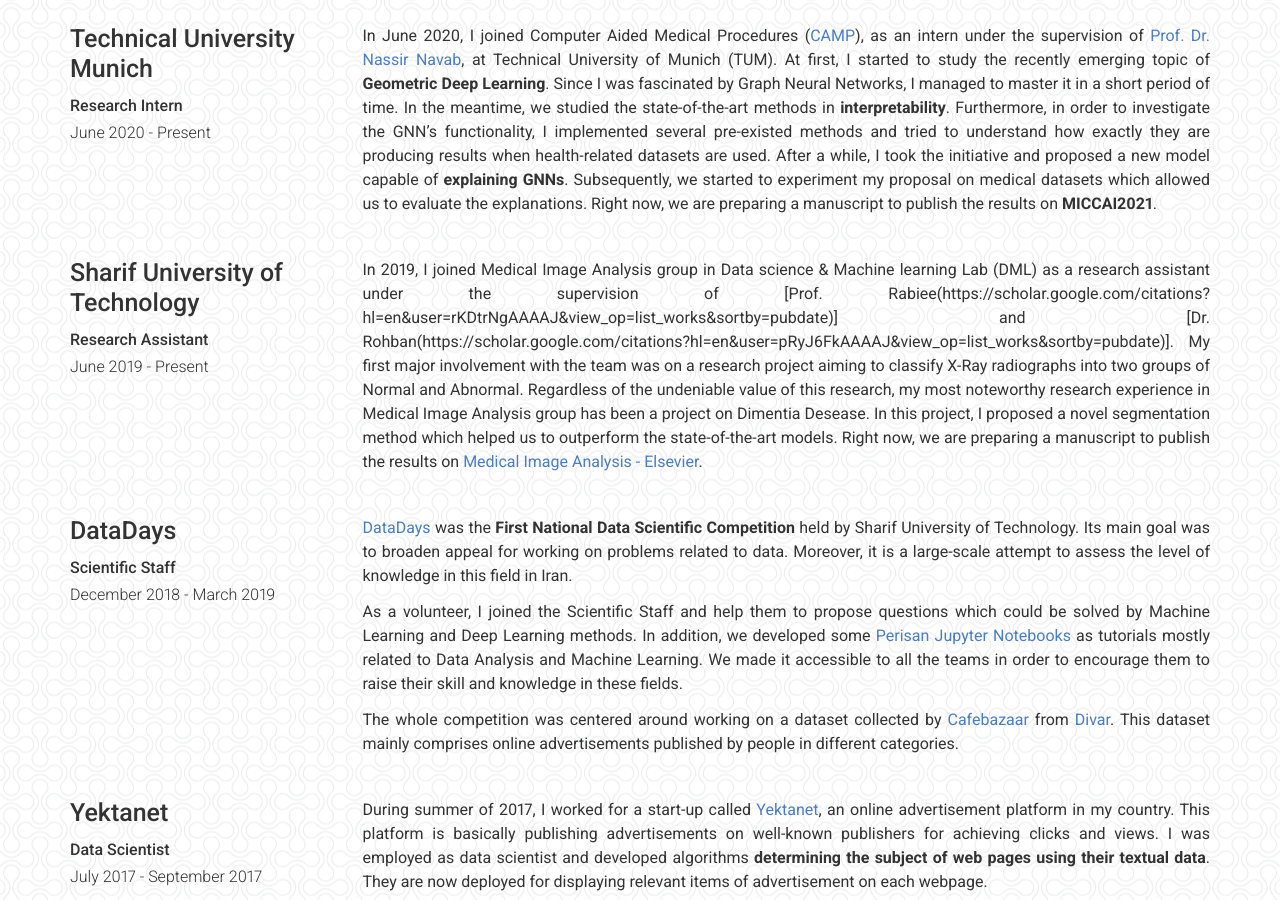
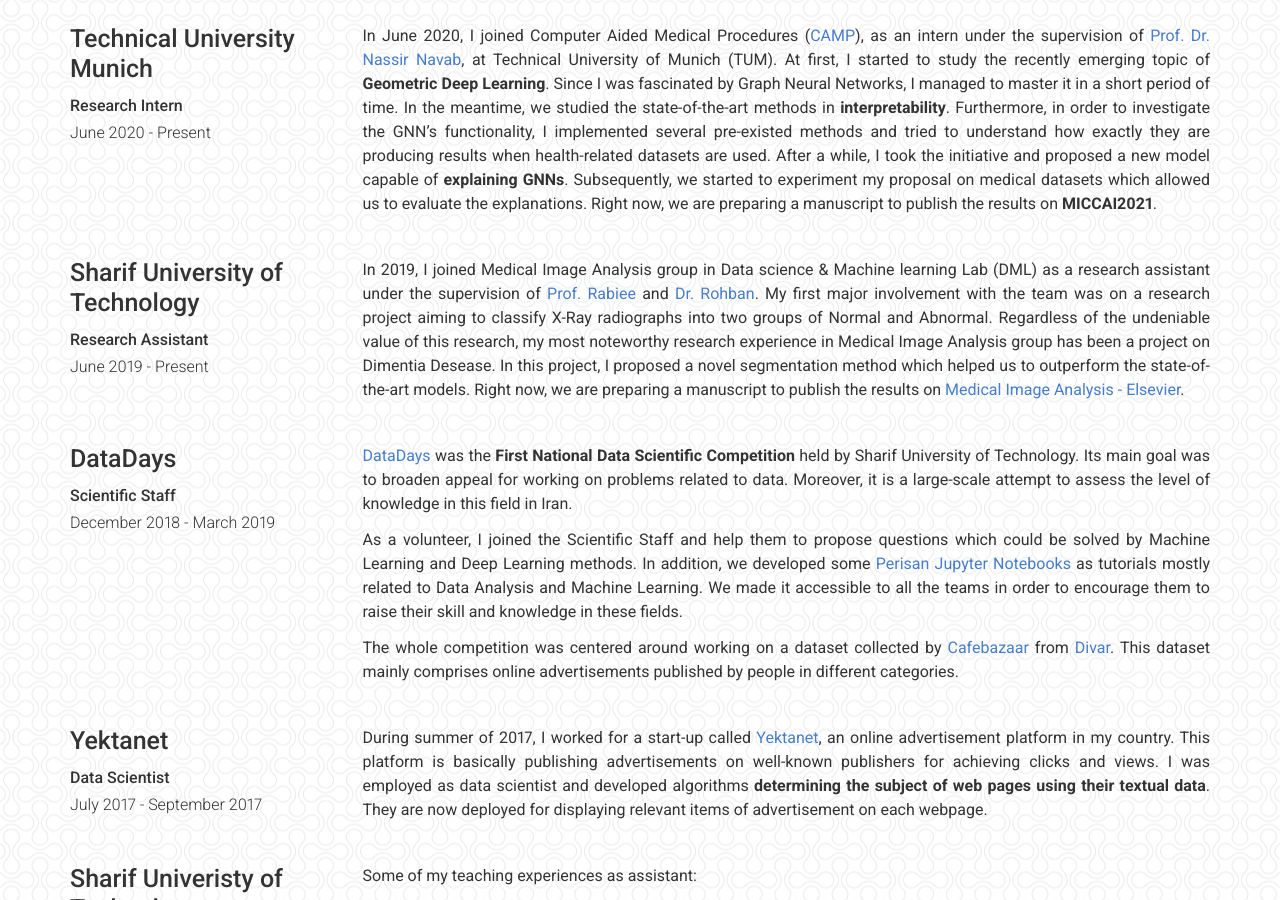
Before and after one commit to sfch1999/sfch1999.github.io, a Jekyll site: the page built from index.md, in a window 1280 px wide and 900 px high, scrolled down 1593 px. Built offline with Jekyll 4.4.1, drawn with Linux system fonts in a browser that asks for light colours; a style sheet for code colours, icons or effects is not loaded.

Commit message:
about me

```diff
--- a/_data/experience.yml
+++ b/_data/experience.yml
@@ -17,8 +17,8 @@
   dates: June 2019 - Present
   description: | # this will include new lines to allow paragraphs
     In 2019, I joined Medical Image Analysis group in Data science & Machine learning Lab (DML) as a research assistant under the supervision of
-    [Prof. Rabiee(https://scholar.google.com/citations?hl=en&user=rKDtrNgAAAAJ&view_op=list_works&sortby=pubdate)] and
-    [Dr. Rohban(https://scholar.google.com/citations?hl=en&user=pRyJ6FkAAAAJ&view_op=list_works&sortby=pubdate)].
+    [Prof. Rabiee](https://scholar.google.com/citations?hl=en&user=rKDtrNgAAAAJ&view_op=list_works&sortby=pubdate) and
+    [Dr. Rohban](https://scholar.google.com/citations?hl=en&user=pRyJ6FkAAAAJ&view_op=list_works&sortby=pubdate).
     My first major involvement with the team was on a research project aiming to classify X-Ray radiographs into two groups of Normal and Abnormal. Regardless of the
     undeniable value of this research, my most noteworthy research experience in Medical Image Analysis group
     has been a project on Dimentia Desease. In this project, I proposed a novel segmentation method which helped us to outperform the state-of-the-art
```
